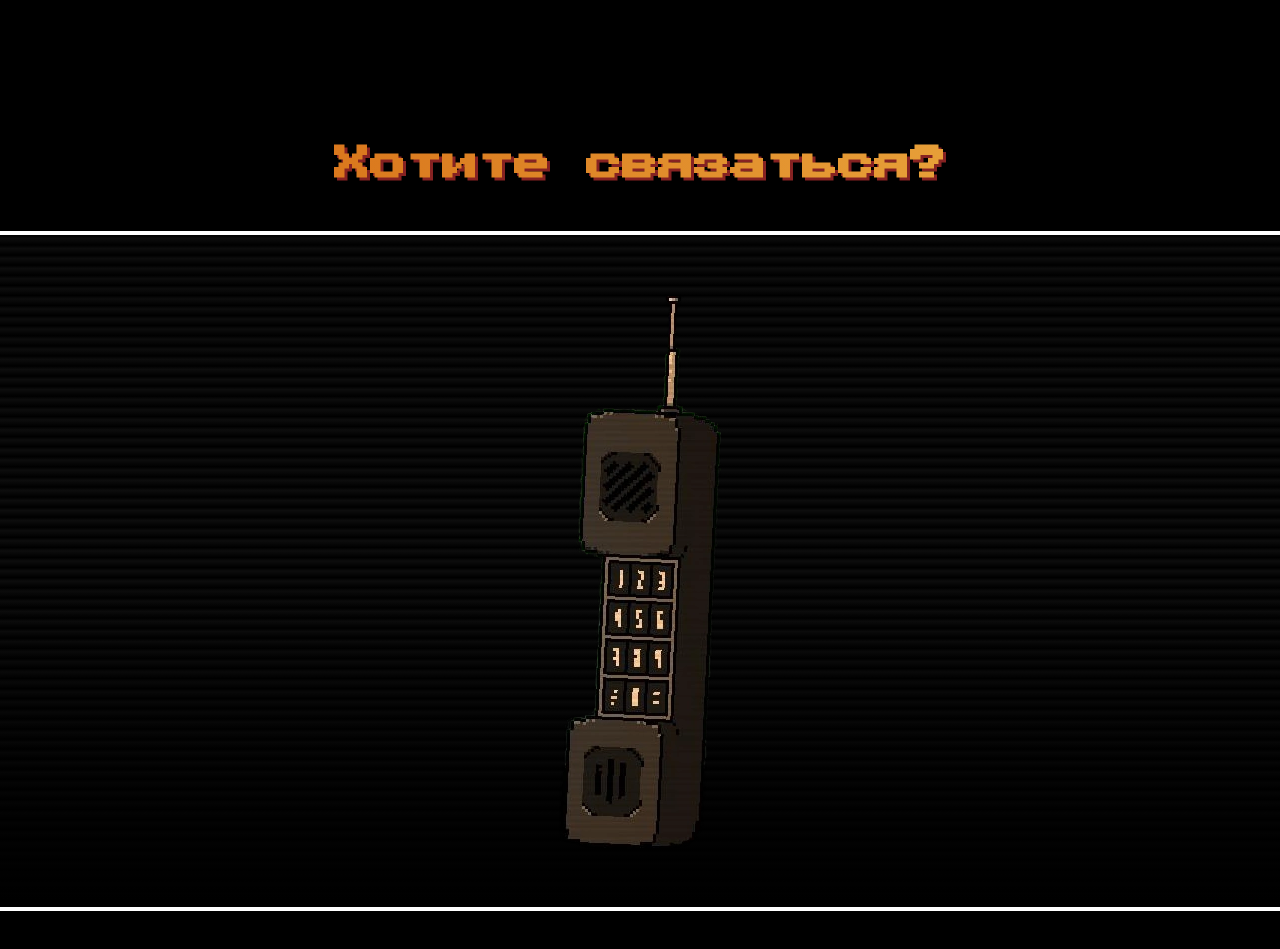
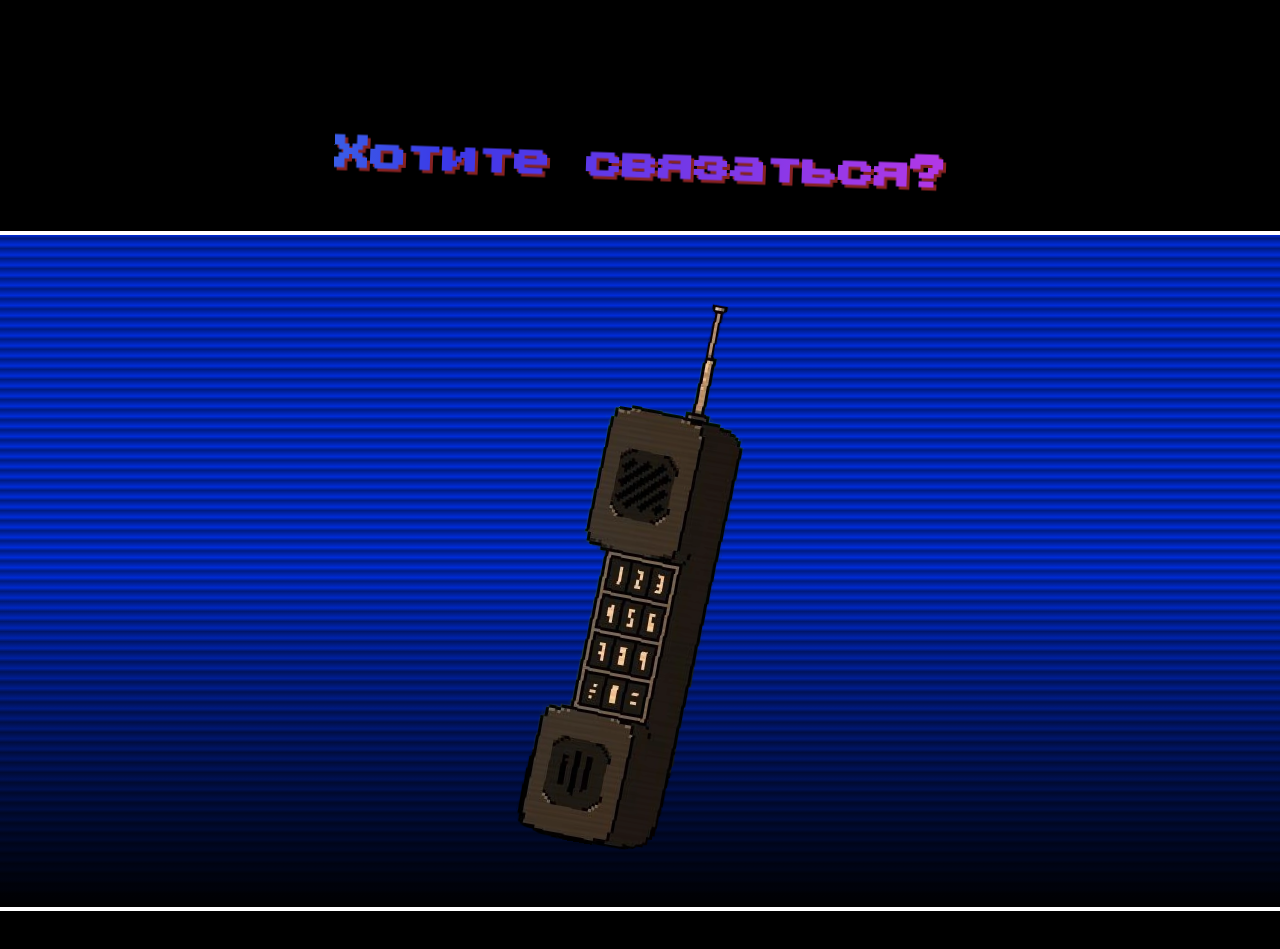
Before and after one commit to madanimatronic/personal-website, a Next.js app: page / in a window 1280 px wide. Shown: the part 1640-2589 px from the top of the page. Built offline with nearby package versions, Linux system fonts and the light colour scheme; a web font is replaced by a local one.

Commit message:
feat: add contact banner animation

```diff
--- a/src/components/AnimatedContactBanner/AnimatedContactBanner.module.scss
+++ b/src/components/AnimatedContactBanner/AnimatedContactBanner.module.scss
@@ -7,13 +7,29 @@
 }
 
 .title {
-  background: linear-gradient(to right, #da781d, #e79f38);
+  background: linear-gradient(
+    to right,
+    #e73838,
+    #da781d,
+    #dbe738,
+    #3ee738,
+    #38e7e7,
+    #3b38e7,
+    #be38e7,
+    #e738c1,
+    #e73838,
+    #da781d
+  );
+  background-size: 800% 100%;
   // Альтернативный вариант:
   // background: linear-gradient(to right, #da781d, #e79f38, #da781d);
   font-size: 1.5em;
   background-clip: text;
   color: transparent;
   filter: drop-shadow(0.1em 0.1em #862222);
+  animation:
+    10s linear 0s infinite forwards titleGradient,
+    3s ease-in-out 0s infinite forwards titleShake;
 }
 
 .screen {
@@ -24,12 +40,13 @@
     repeating-linear-gradient(
       to bottom,
       transparent 0%,
-      rgba(255, 255, 255, 0.05) 0.5%,
+      rgba(0, 0, 0, 0.4) 0.5%,
       transparent 1.5%
     );
   border-top: 4px solid #ffffff;
   border-bottom: 4px solid #ffffff;
   padding: 58px 0;
+  animation: 10s linear 0s infinite forwards screenGradient;
 }
 
 .link {
@@ -37,7 +54,60 @@
   background: none;
   border: none;
   cursor: pointer;
+  animation: 4s ease-in-out 0s infinite forwards phoneShake;
 }
 
 .image {
+  transition: filter 0.2s ease-in-out;
+  &:hover {
+    filter: brightness(2);
+  }
 }
+
+@keyframes titleGradient {
+  0% {
+    background-position: 0% 0%;
+  }
+  100% {
+    background-position: 100% 0%;
+  }
+}
+
+@keyframes titleShake {
+  0% {
+    transform: rotate(2deg);
+  }
+  50% {
+    transform: rotate(-2deg);
+  }
+  100% {
+    transform: rotate(2deg);
+  }
+}
+
+@keyframes screenGradient {
+  0% {
+    background-color: #ff0000;
+  }
+  33% {
+    background-color: #00ff0d;
+  }
+  66% {
+    background-color: #0004ff;
+  }
+  100% {
+    background-color: #ff0000;
+  }
+}
+
+@keyframes phoneShake {
+  0% {
+    transform: rotate(-10deg);
+  }
+  50% {
+    transform: rotate(10deg);
+  }
+  100% {
+    transform: rotate(-10deg);
+  }
+}
```
